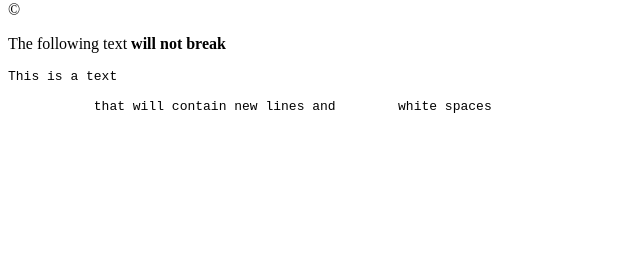
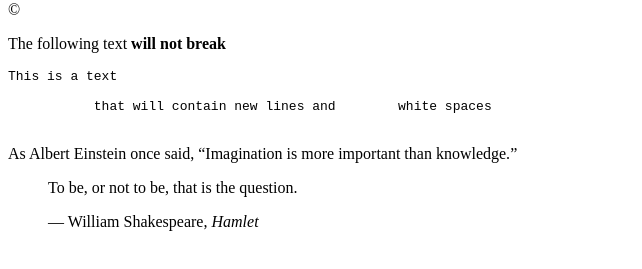
Before and after one commit to Subhan-Anwer/sigma-web-development, a plain HTML site: page 13-Day-13/index.html in a window 1280 px wide. Shown: the part 79-348 px from the top of the page, without its empty margins (0-642 px from the left). Drawn offline with Linux system fonts and the light colour scheme.

Commit message:
Day 13: HTML Entities, Code, Pre, Quotation tag

```diff
--- a/13-Day-13/index.html
+++ b/13-Day-13/index.html
@@ -20,5 +20,13 @@ This is a text
         </pre>
      </p>
 
+
+    <p>As Albert Einstein once said, <q cite="https://example.com">Imagination is more important than knowledge.</q></p>
+
+    <blockquote>
+        <p>To be, or not to be, that is the question.</p>
+        <footer>— William Shakespeare, <cite>Hamlet</cite></footer>
+    </blockquote>
+
 </body>
 </html>
```
Also changed, not shown: 1 other file.
